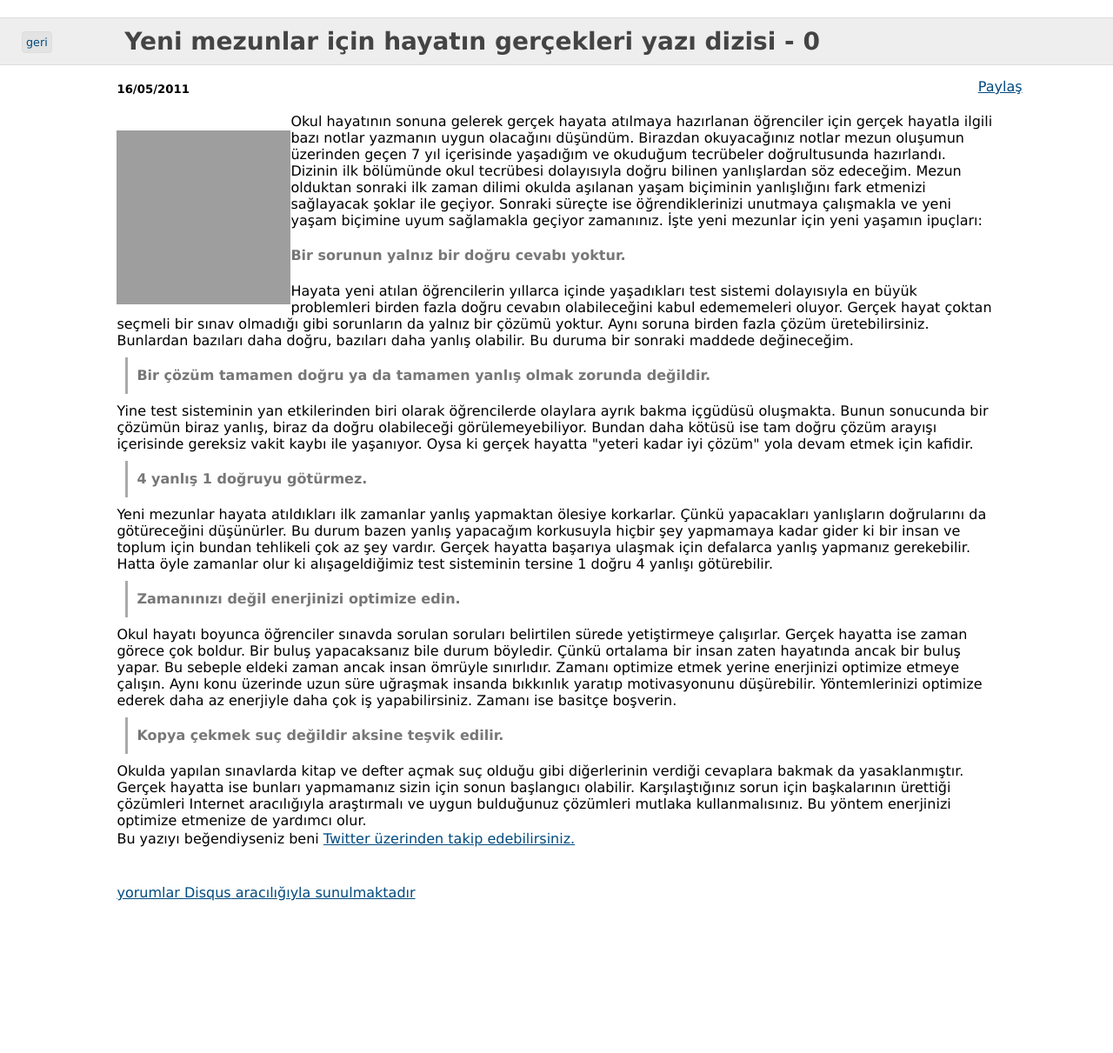
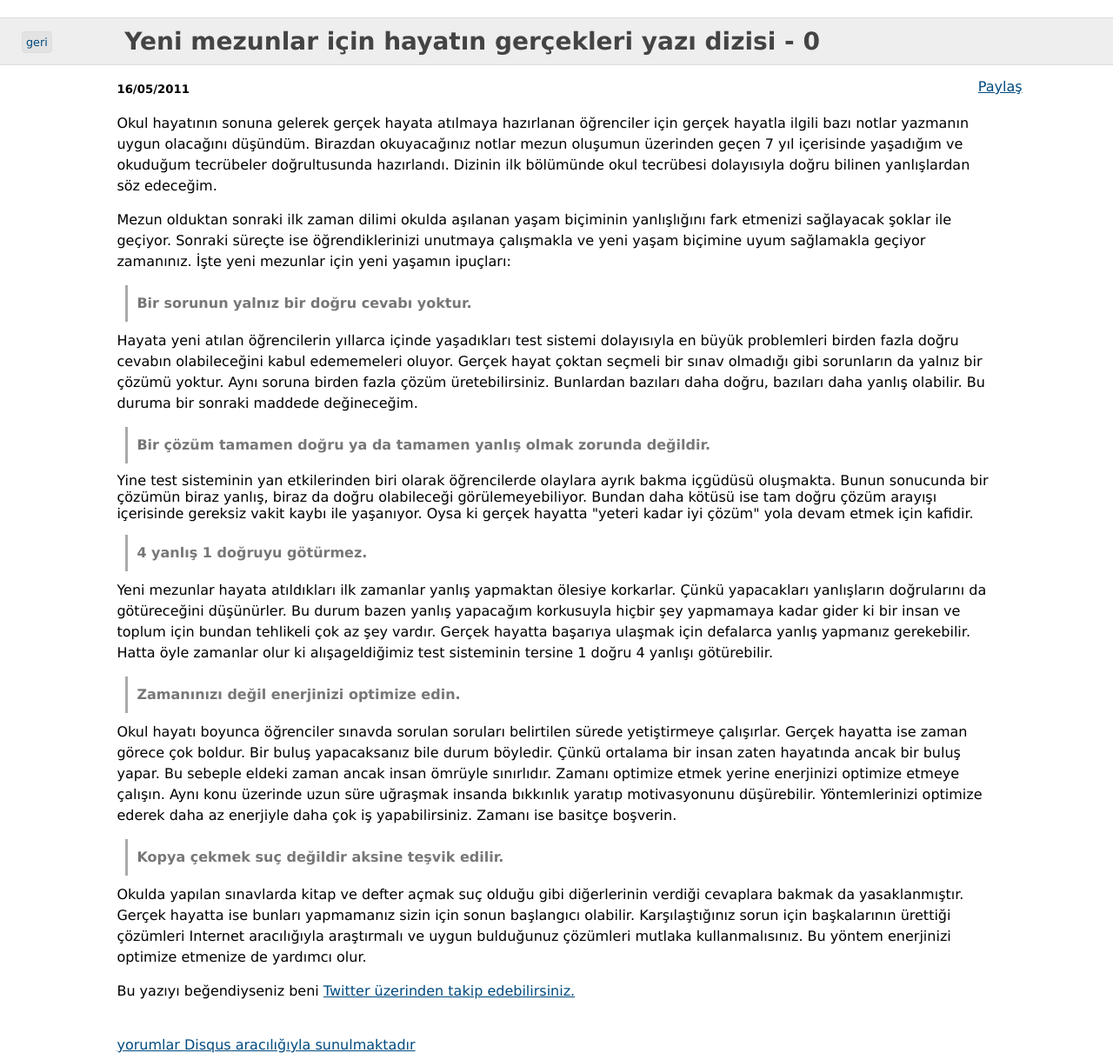
Before and after one commit to fehmicansaglam/fehmicansaglam.github.com, a Jekyll site: the page built from _posts/2011-05-16-ogrenciler-icin-hayatin-gercekleri-yazi-dizisi-0.html, in a window 1280 px wide. Shown: the whole page at 87% size. Built offline with Jekyll 4.4.1, drawn with Linux system fonts in a browser that asks for light colours; comment, search, counter and statistics services are not loaded; before the commit the page ends 1036 px from its top, so only the background shows below that; grey boxes are pictures that could not be loaded.

Commit message:
fix encoding

```diff
--- a/_posts/2010-12-19-ydeal-calisma-ortami-nasil-olmali.html
+++ b/_posts/2010-12-19-ydeal-calisma-ortami-nasil-olmali.html
@@ -3,9 +3,7 @@
   dsq_thread_id: "340626605"
   _edit_last: "1"
 type: post
-title: !binary |
-  xLBkZWFsIMOnYWzEscWfbWEgb3J0YW3EsSBuYXPEsWwgb2xtYWzEsT8=
-
+title: İdeal çalışma ortamı nasıl olmalı?
 status: publish
 layout: post
 published: true
--- a/_posts/2011-05-16-ogrenciler-icin-hayatin-gercekleri-yazi-dizisi-0.html
+++ b/_posts/2011-05-16-ogrenciler-icin-hayatin-gercekleri-yazi-dizisi-0.html
@@ -10,18 +10,35 @@
 tags:
 - "canavar'ın sesi radyosu"
 ---
-<div style="float: left; margin-top: 20px;"><img class="aligncenter size-medium wp-image-678" style="border: none;" title="mezuniyetvekepgiymetorenleri86258_17092008123331" src="http://fehmicans.net/blog/wp-content/uploads/2011/05/mezuniyetvekepgiymetorenleri86258_17092008123331-300x300.jpg" alt="" width="200" height="200" /></div>
+<p>
 Okul hayatının sonuna gelerek gerçek hayata atılmaya hazırlanan öğrenciler için gerçek hayatla ilgili bazı notlar yazmanın uygun olacağını düşündüm. Birazdan okuyacağınız notlar mezun oluşumun üzerinden geçen 7 yıl içerisinde yaşadığım ve okuduğum tecrübeler doğrultusunda hazırlandı. Dizinin ilk bölümünde okul tecrübesi dolayısıyla doğru bilinen yanlışlardan söz edeceğim.
+</p>
 
+<p>
 Mezun olduktan sonraki ilk zaman dilimi okulda aşılanan yaşam biçiminin yanlışlığını fark etmenizi sağlayacak şoklar ile geçiyor. Sonraki süreçte ise öğrendiklerinizi unutmaya çalışmakla ve yeni yaşam biçimine uyum sağlamakla geçiyor zamanınız. İşte yeni mezunlar için yeni yaşamın ipuçları:
-<!--more-->
+</p>
+
 <blockquote><strong>Bir sorunun yalnız bir doğru cevabı yoktur.</strong></blockquote>
+<p>
 Hayata yeni atılan öğrencilerin yıllarca içinde yaşadıkları test sistemi dolayısıyla en büyük problemleri birden fazla doğru cevabın olabileceğini kabul edememeleri oluyor. Gerçek hayat çoktan seçmeli bir sınav olmadığı gibi sorunların da yalnız bir çözümü yoktur. Aynı soruna birden fazla çözüm üretebilirsiniz. Bunlardan bazıları daha doğru, bazıları daha yanlış olabilir. Bu duruma bir sonraki maddede değineceğim.
+</p>
+
+<p>
 <blockquote><strong>Bir çözüm tamamen doğru ya da tamamen yanlış olmak zorunda değildir.</strong></blockquote>
 Yine test sisteminin yan etkilerinden biri olarak öğrencilerde olaylara ayrık bakma içgüdüsü oluşmakta. Bunun sonucunda bir çözümün biraz yanlış, biraz da doğru olabileceği görülemeyebiliyor. Bundan daha kötüsü ise tam doğru çözüm arayışı içerisinde gereksiz vakit kaybı ile yaşanıyor. Oysa ki gerçek hayatta "yeteri kadar iyi çözüm" yola devam etmek için kafidir.
+</p>
+
 <blockquote><strong>4 yanlış 1 doğruyu götürmez.</strong></blockquote>
+<p>
 Yeni mezunlar hayata atıldıkları ilk zamanlar yanlış yapmaktan ölesiye korkarlar. Çünkü yapacakları yanlışların doğrularını da götüreceğini düşünürler. Bu durum bazen yanlış yapacağım korkusuyla hiçbir şey yapmamaya kadar gider ki bir insan ve toplum için bundan tehlikeli çok az şey vardır. Gerçek hayatta başarıya ulaşmak için defalarca yanlış yapmanız gerekebilir. Hatta öyle zamanlar olur ki alışageldiğimiz test sisteminin tersine 1 doğru 4 yanlışı götürebilir.
+</p>
+
 <blockquote><strong>Zamanınızı değil enerjinizi optimize edin.</strong></blockquote>
+<p>
 Okul hayatı boyunca öğrenciler sınavda sorulan soruları belirtilen sürede yetiştirmeye çalışırlar. Gerçek hayatta ise zaman görece çok boldur. Bir buluş yapacaksanız bile durum böyledir. Çünkü ortalama bir insan zaten hayatında ancak bir buluş yapar. Bu sebeple eldeki zaman ancak insan ömrüyle sınırlıdır. Zamanı optimize etmek yerine enerjinizi optimize etmeye çalışın. Aynı konu üzerinde uzun süre uğraşmak insanda bıkkınlık yaratıp motivasyonunu düşürebilir. Yöntemlerinizi optimize ederek daha az enerjiyle daha çok iş yapabilirsiniz. Zamanı ise basitçe boşverin.
+</p>
+
 <blockquote><strong>Kopya çekmek suç değildir aksine teşvik edilir.</strong></blockquote>
+<p>
 Okulda yapılan sınavlarda kitap ve defter açmak suç olduğu gibi diğerlerinin verdiği cevaplara bakmak da yasaklanmıştır. Gerçek hayatta ise bunları yapmamanız sizin için sonun başlangıcı olabilir. Karşılaştığınız sorun için başkalarının ürettiği çözümleri Internet aracılığıyla araştırmalı ve uygun bulduğunuz çözümleri mutlaka kullanmalısınız. Bu yöntem enerjinizi optimize etmenize de yardımcı olur.
+</p>
--- a/_posts/2011-10-01-yeni-mezunlar-icin-hayatin-gercekleri-yazi-dizisi-%e2%80%93-1.html
+++ b/_posts/2011-10-01-yeni-mezunlar-icin-hayatin-gercekleri-yazi-dizisi-1.html
@@ -5,7 +5,7 @@
   _edit_last: "1"
   Hide SexyBookmarks: "0"
 type: post
-title: "Yeni mezunlar için hayatın gerçekleri yazı dizisi \xE2\x80\x93 1"
+title: "Yeni mezunlar için hayatın gerçekleri yazı dizisi - 1"
 status: publish
 layout: post
 published: true
```
